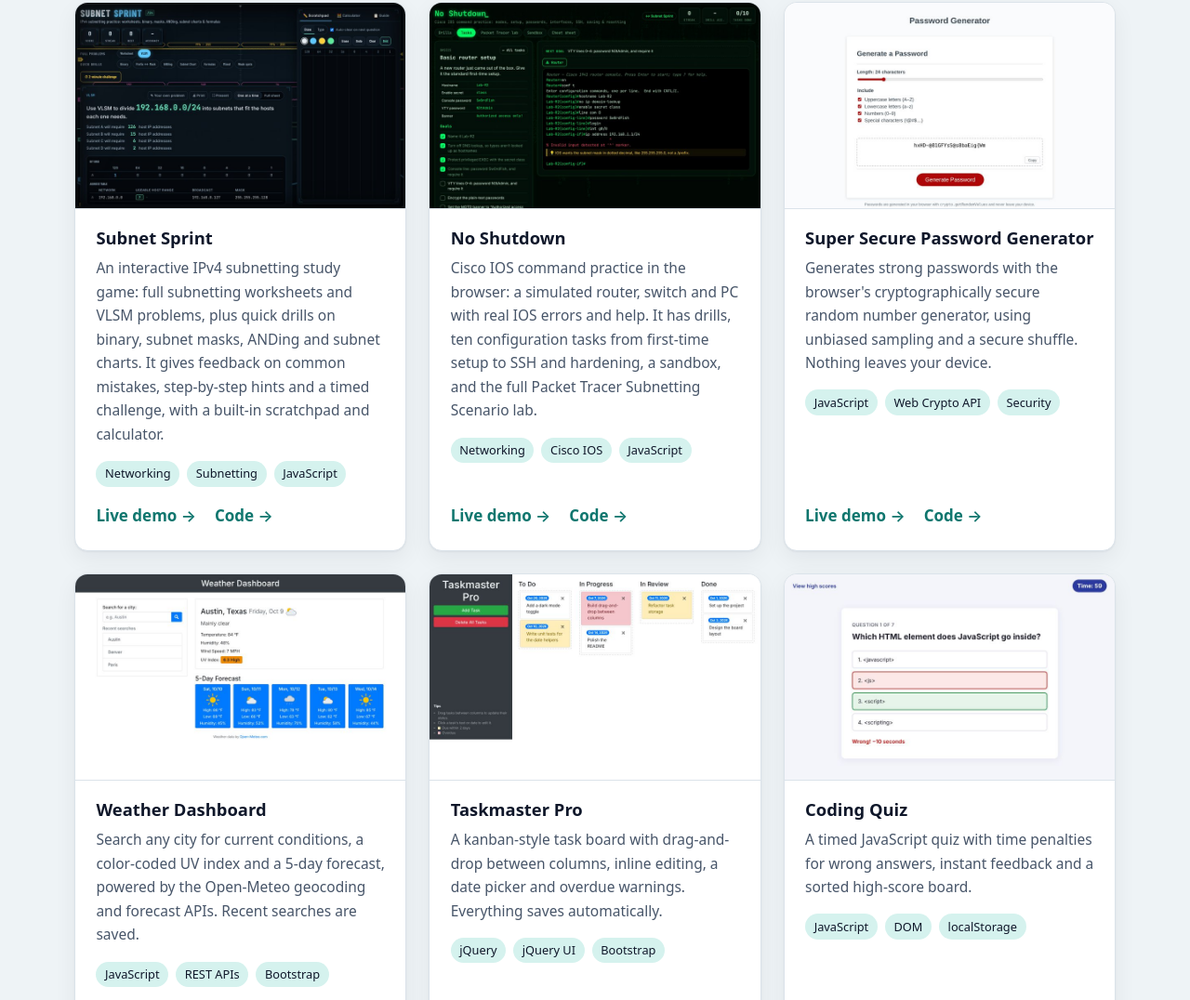
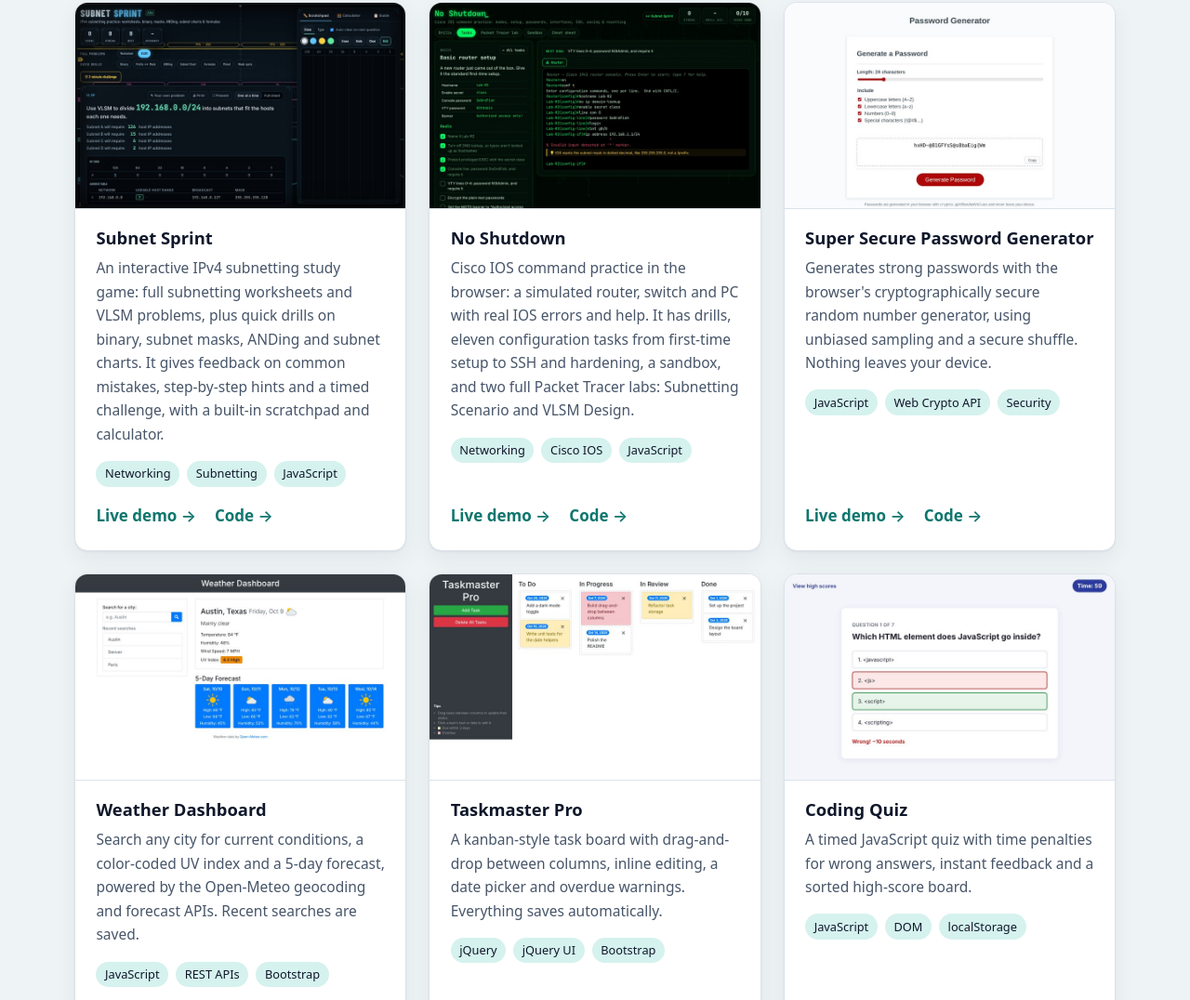
Before and after one commit to ChristianJKrantz/ChristianJKrantz.github.io, a plain HTML site: page index.html in a window 1280 px wide. Shown: the part 2365-3441 px from the top of the page at 93% size. Drawn offline with Linux system fonts and the light colour scheme.

Commit message:
Update No Shutdown's description: two Packet Tracer labs

```diff
--- a/index.html
+++ b/index.html
@@ -217,7 +217,7 @@
             <img src="assets/img/projects/no-shutdown.jpg" alt="No Shutdown basic router setup task: the goal checklist beside a router console showing an IOS error and a teaching note" width="800" height="500" loading="lazy">
             <div class="project-body">
               <h3>No Shutdown</h3>
-              <p>Cisco IOS command practice in the browser: a simulated router, switch and PC with real IOS errors and help. It has drills, ten configuration tasks from first-time setup to SSH and hardening, a sandbox, and the full Packet Tracer Subnetting Scenario lab.</p>
+              <p>Cisco IOS command practice in the browser: a simulated router, switch and PC with real IOS errors and help. It has drills, eleven configuration tasks from first-time setup to SSH and hardening, a sandbox, and two full Packet Tracer labs: Subnetting Scenario and VLSM Design.</p>
               <ul class="tags small"><li>Networking</li><li>Cisco IOS</li><li>JavaScript</li></ul>
               <div class="project-links">
                 <a href="https://christianjkrantz.github.io/no-shutdown/" target="_blank" rel="noopener">Live demo</a>
```
Also changed, not shown: 1 other file.
